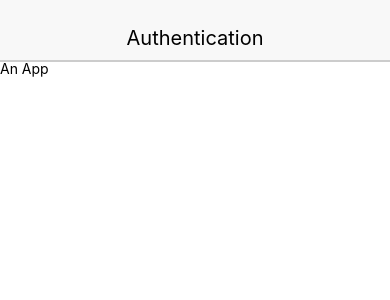
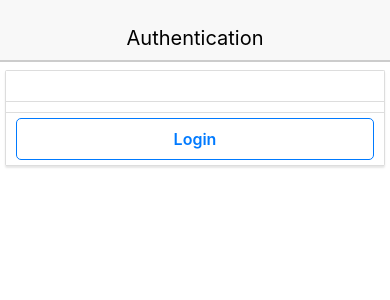
Before and after one commit to swojeet/auth, a React Native app: screen / in a window 390 px wide. Shown: the top 300 px of the page. Built offline with nearby package versions, Linux system fonts and the light colour scheme.

Commit message:
Create LoginForm component, initialize firebase with lifecycle methods,

```diff
--- a/index.js
+++ b/index.js
@@ -1,7 +1,7 @@
 /** @format */
 
-import {AppRegistry} from 'react-native';
+import { AppRegistry } from 'react-native';
 import App from './src/App';
-import {name as appName} from './app.json';
+import { name as appName } from './app.json';
 
 AppRegistry.registerComponent(appName, () => App);
--- a/package.json
+++ b/package.json
@@ -7,6 +7,8 @@
     "test": "jest"
   },
   "dependencies": {
+    "@firebase/app": "^0.3.4",
+    "eslint-config-rallycoding": "^3.2.0",
     "react": "16.6.1",
     "react-native": "0.57.5"
   },
--- a/src/App.js
+++ b/src/App.js
@@ -1,13 +1,26 @@
+import firebase from '@firebase/app';
 import React, { Component } from 'react';
-import { View, Text } from 'react-native';
-import { Header } from './components/common'
+import { View } from 'react-native';
+import { Header } from './components/common';
+import LoginForm from './components/LoginForm';
 
 class App extends Component {
-  render(){
+  componentWillMount() {
+    firebase.initializeApp({
+      apiKey: 'AIzaSyD15kGwvGv3vifv44x6G_RVVRCoTiprZNk',
+      authDomain: 'auth-4bbbb.firebaseapp.com',
+      databaseURL: 'https://auth-4bbbb.firebaseio.com',
+      projectId: 'auth-4bbbb',
+      storageBucket: 'auth-4bbbb.appspot.com',
+      messagingSenderId: '552619958187'
+    });
+  }
+
+  render() {
     return (
       <View>
-        <Header headerText="Authentication"></Header>
-        <Text>An App</Text>
+        <Header headerText="Authentication" />
+        <LoginForm />
       </View>
     );
   }
--- /dev/null
+++ b/src/components/LoginForm.js
@@ -0,0 +1,32 @@
+import React, { Component } from 'react';
+import { TextInput } from 'react-native';
+import { Button, Card, CardSection } from './common';
+
+class LoginForm extends Component {
+  state = { text: '' };
+
+  render() {
+    return (
+      <Card>
+        <CardSection>
+          <TextInput
+            value={this.state.text}
+            onChangeText={text => this.setState({ text })}
+            style={{ height: 20, width: 100, paddingVertical: 0 }}
+          />
+        </CardSection>
+        <CardSection>
+
+        </CardSection>
+
+        <CardSection>
+          <Button>
+            Login
+          </Button>
+        </CardSection>
+      </Card>
+    );
+  }
+}
+
+export default LoginForm;
```
Also changed, not shown: 2 other files (tests, documents, lock files or other folders).
